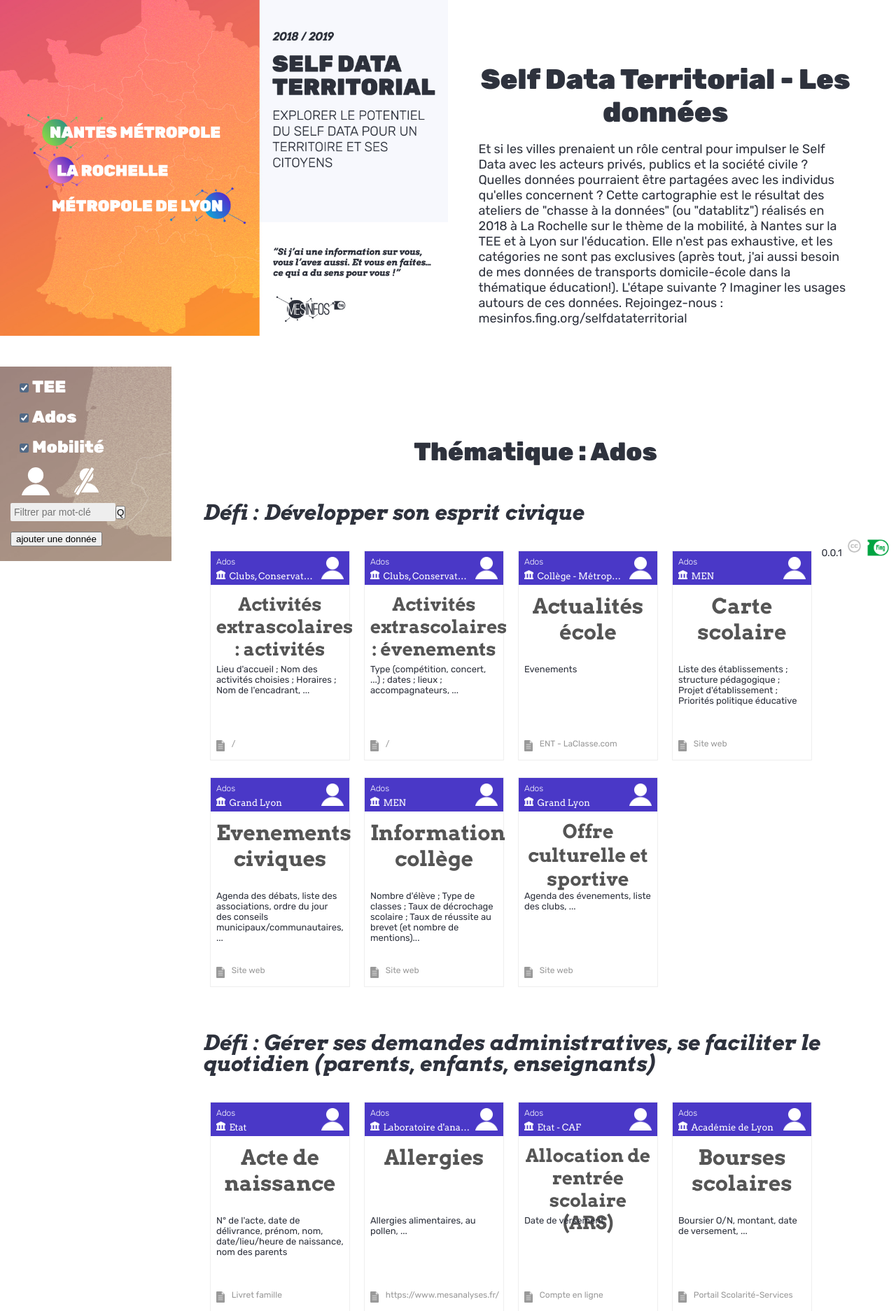
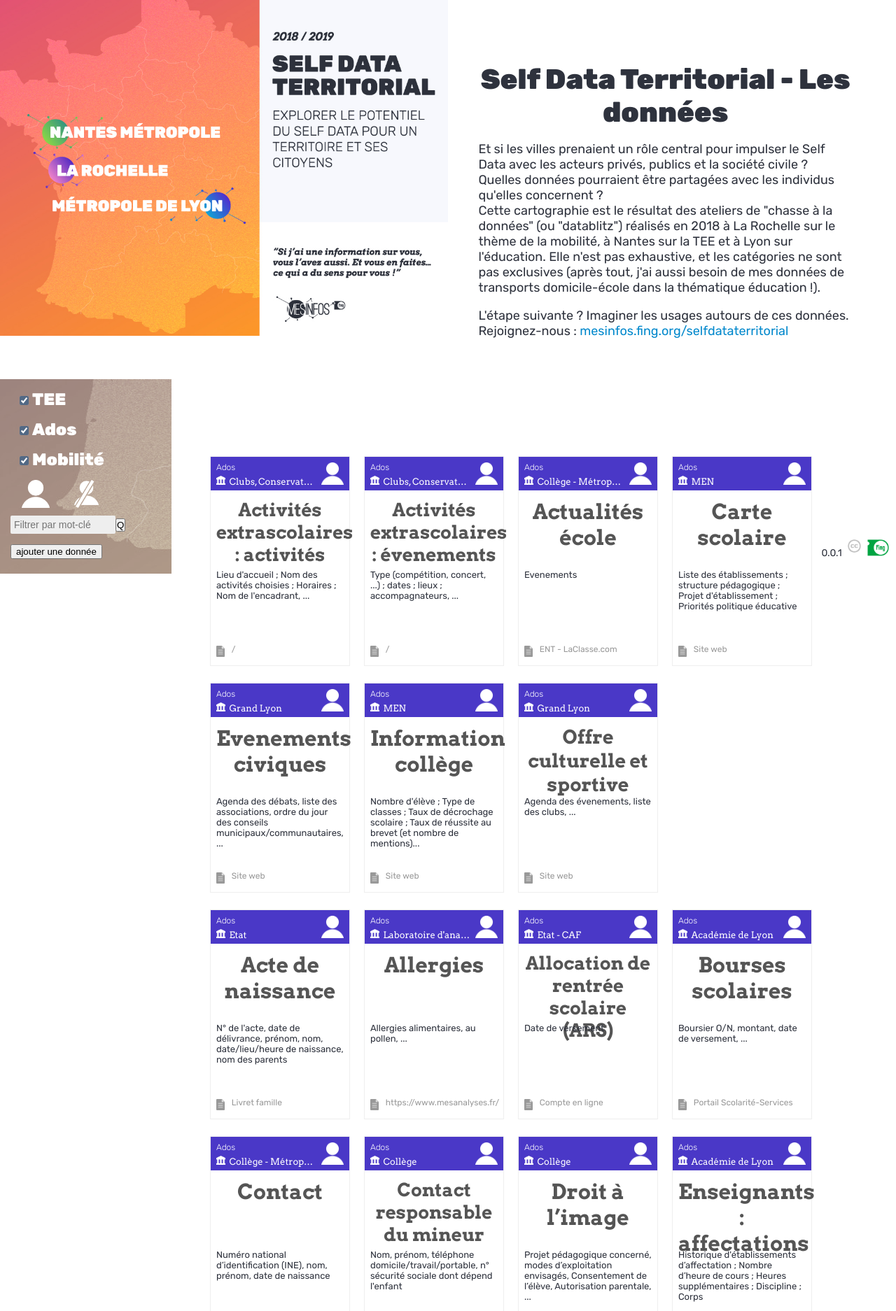
Before and after one commit to jacquarg/sdt_carto, a web app: file www/index.html in a window 1280 px wide. Shown: the top 1874 px of the page at 70% size. Run offline with its HTML, style and script files only (its server is not run), Linux system fonts and the light colour scheme.

Commit message:
Fix print. Hide thematique and defi headers.

```diff
--- a/www/index.html
+++ b/www/index.html
@@ -28,7 +28,9 @@
         <img id="banner" src='img/sdt_data_banner.jpg'>
         <div id="banner_right">
           <H1>Self Data Territorial - Les données</H1>
-          <p>Et si les villes prenaient un rôle central pour impulser le Self Data avec les acteurs privés, publics et la société civile ? Quelles données pourraient être partagées avec les individus qu'elles concernent ? Cette cartographie est le résultat des ateliers de "chasse à la données" (ou "datablitz") réalisés en 2018 à La Rochelle sur le thème de la mobilité, à Nantes sur la TEE et à Lyon sur l'éducation. Elle n'est pas exhaustive, et les catégories ne sont pas exclusives (après tout, j'ai aussi besoin de mes données de transports domicile-école dans la thématique éducation!). L'étape suivante ? Imaginer les usages autours de ces données. Rejoingez-nous : mesinfos.fing.org/selfdataterritorial</p>
+          <p>Et si les villes prenaient un rôle central pour impulser le Self Data avec les acteurs privés, publics et la société civile ? Quelles données pourraient être partagées avec les individus qu'elles concernent ?
+            <br/>Cette cartographie est le résultat des ateliers de "chasse à la données" (ou "datablitz") réalisés en 2018 à La Rochelle sur le thème de la mobilité, à Nantes sur la TEE et à Lyon sur l'éducation. Elle n'est pas exhaustive, et les catégories ne sont pas exclusives (après tout, j'ai aussi besoin de mes données de transports domicile-école dans la thématique éducation !).</p>
+          <p>L'étape suivante ? Imaginer les usages autours de ces données. Rejoignez-nous : <a href="https://mesinfos.fing.org/self-data-territorial/">mesinfos.fing.org/selfdataterritorial</a></p>
         </div>
         <!-- <div class="toolbar">
           <div style="display: inline-block; height: 72px; width: 637px; position: relative">  </div> -->
--- a/www/scripts/templates/defi.js
+++ b/www/scripts/templates/defi.js
@@ -1,3 +1,3 @@
 function pug_attr(t,e,n,f){return!1!==e&&null!=e&&(e||"class"!==t&&"style"!==t)?!0===e?" "+(f?t:t+'="'+t+'"'):("function"==typeof e.toJSON&&(e=e.toJSON()),"string"==typeof e||(e=JSON.stringify(e),n||-1===e.indexOf('"'))?(n&&(e=pug_escape(e))," "+t+'="'+e+'"'):" "+t+"='"+e.replace(/'/g,"&#39;")+"'"):""}
 function pug_escape(e){var a=""+e,t=pug_match_html.exec(a);if(!t)return e;var r,c,n,s="";for(r=t.index,c=0;r<a.length;r++){switch(a.charCodeAt(r)){case 34:n="&quot;";break;case 38:n="&amp;";break;case 60:n="&lt;";break;case 62:n="&gt;";break;default:continue}c!==r&&(s+=a.substring(c,r)),c=r+1,s+=n}return c!==r?s+a.substring(c,r):s}
-var pug_match_html=/["&<>]/;function defiTemplate(locals) {var pug_html = "", pug_mixins = {}, pug_interp;;var locals_for_with = (locals || {});(function (defi) {pug_html = pug_html + "\u003Cdiv" + (" class=\"defi\""+pug_attr("id", defi, true, false)) + "\u003E\u003Ch3\u003EDéfi : " + (pug_escape(null == (pug_interp = defi) ? "" : pug_interp)) + "\u003C\u002Fh3\u003E\u003Cul class=\"datasets\"\u003E\u003C\u002Ful\u003E\u003C\u002Fdiv\u003E";}.call(this,"defi" in locals_for_with?locals_for_with.defi:typeof defi!=="undefined"?defi:undefined));;return pug_html;}
+var pug_match_html=/["&<>]/;function defiTemplate(locals) {var pug_html = "", pug_mixins = {}, pug_interp;;var locals_for_with = (locals || {});(function (defi) {pug_html = pug_html + "\u003Cdiv" + (" class=\"defi\""+pug_attr("id", defi, true, false)) + "\u003E\u003Cul class=\"datasets\"\u003E\u003C\u002Ful\u003E\u003C\u002Fdiv\u003E";}.call(this,"defi" in locals_for_with?locals_for_with.defi:typeof defi!=="undefined"?defi:undefined));;return pug_html;}
--- a/www/scripts/templates/defi.pug
+++ b/www/scripts/templates/defi.pug
@@ -1,4 +1,4 @@
 .defi(id=defi)
-  h3 Défi :
-   = defi
+  //- h3 Défi :
+  //-  = defi
   ul.datasets
--- a/www/scripts/templates/thematique.js
+++ b/www/scripts/templates/thematique.js
@@ -1,3 +1,3 @@
 function pug_attr(t,e,n,f){return!1!==e&&null!=e&&(e||"class"!==t&&"style"!==t)?!0===e?" "+(f?t:t+'="'+t+'"'):("function"==typeof e.toJSON&&(e=e.toJSON()),"string"==typeof e||(e=JSON.stringify(e),n||-1===e.indexOf('"'))?(n&&(e=pug_escape(e))," "+t+'="'+e+'"'):" "+t+"='"+e.replace(/'/g,"&#39;")+"'"):""}
 function pug_escape(e){var a=""+e,t=pug_match_html.exec(a);if(!t)return e;var r,c,n,s="";for(r=t.index,c=0;r<a.length;r++){switch(a.charCodeAt(r)){case 34:n="&quot;";break;case 38:n="&amp;";break;case 60:n="&lt;";break;case 62:n="&gt;";break;default:continue}c!==r&&(s+=a.substring(c,r)),c=r+1,s+=n}return c!==r?s+a.substring(c,r):s}
-var pug_match_html=/["&<>]/;function thematiqueTemplate(locals) {var pug_html = "", pug_mixins = {}, pug_interp;;var locals_for_with = (locals || {});(function (thematique) {pug_html = pug_html + "\u003Cdiv" + (" class=\"thematique\""+pug_attr("id", thematique, true, false)) + "\u003E\u003Ch2\u003EThématique : " + (pug_escape(null == (pug_interp = thematique) ? "" : pug_interp)) + "\u003C\u002Fh2\u003E\u003Cul class=\"defis\"\u003E\u003C\u002Ful\u003E\u003C\u002Fdiv\u003E";}.call(this,"thematique" in locals_for_with?locals_for_with.thematique:typeof thematique!=="undefined"?thematique:undefined));;return pug_html;}
+var pug_match_html=/["&<>]/;function thematiqueTemplate(locals) {var pug_html = "", pug_mixins = {}, pug_interp;;var locals_for_with = (locals || {});(function (thematique) {pug_html = pug_html + "\u003Cdiv" + (" class=\"thematique\""+pug_attr("id", thematique, true, false)) + "\u003E\u003Cul class=\"defis\"\u003E\u003C\u002Ful\u003E\u003C\u002Fdiv\u003E";}.call(this,"thematique" in locals_for_with?locals_for_with.thematique:typeof thematique!=="undefined"?thematique:undefined));;return pug_html;}
--- a/www/scripts/templates/thematique.pug
+++ b/www/scripts/templates/thematique.pug
@@ -1,4 +1,4 @@
 .thematique(id=thematique)
-  h2 Thématique :
-    =thematique
+  //- h2 Thématique :
+  //-   =thematique
   ul.defis
--- a/www/styles/main.css
+++ b/www/styles/main.css
@@ -699,7 +699,8 @@
     background: #FFF;
   }
 
-  header {
+  header,
+  #sidebar {
     display: none;
   }
 
@@ -707,6 +708,9 @@
     margin-top: 0px;
   }
 
+  #documentation {
+    margin-left: 0px;
+  }
   ul.defis {
     margin: 0px;
     padding: 0px;
```
